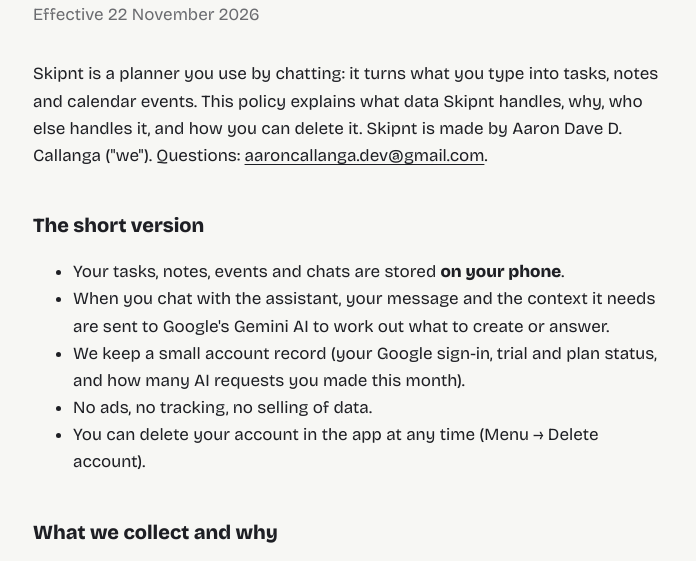
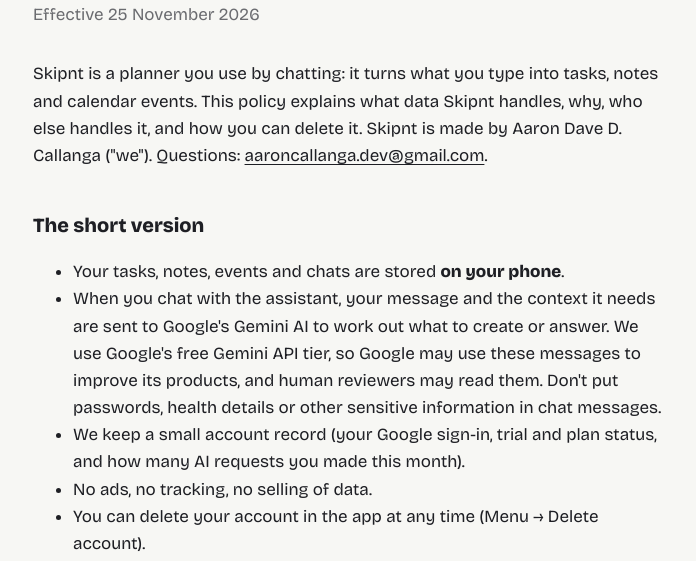
Before and after one commit to AaronCallanga/-skipnt-site, a plain HTML site: page privacy.html in a window 1280 px wide. Shown: the part 161-722 px from the top of the page, without its empty margins (291-987 px from the left). Drawn offline with nearby package versions, Linux system fonts and the light colour scheme.

Commit message:
docs: disclose gemini free tier data use in privacy policy
Co-Authored-By: Claude Opus 5.5 <noreply@anthropic.com>

```diff
--- a/privacy.html
+++ b/privacy.html
@@ -10,14 +10,14 @@
 <main>
 <a class="mark" href="index.html">skipn<span>’</span>t</a>
 <h1>Privacy Policy</h1>
-<p class="date">Effective 22 November 2026</p>
+<p class="date">Effective 25 November 2026</p>
 
 <p>Skipnt is a planner you use by chatting: it turns what you type into tasks, notes and calendar events. This policy explains what data Skipnt handles, why, who else handles it, and how you can delete it. Skipnt is made by Aaron Dave D. Callanga ("we"). Questions: <a href="mailto:aaroncallanga.dev@gmail.com">aaroncallanga.dev@gmail.com</a>.</p>
 
 <h2>The short version</h2>
 <ul>
   <li>Your tasks, notes, events and chats are stored <strong>on your phone</strong>.</li>
-  <li>When you chat with the assistant, your message and the context it needs are sent to Google's Gemini AI to work out what to create or answer.</li>
+  <li>When you chat with the assistant, your message and the context it needs are sent to Google's Gemini AI to work out what to create or answer. We use Google's free Gemini API tier, so Google may use these messages to improve its products, and human reviewers may read them. Don't put passwords, health details or other sensitive information in chat messages.</li>
   <li>We keep a small account record (your Google sign-in, trial and plan status, and how many AI requests you made this month).</li>
   <li>No ads, no tracking, no selling of data.</li>
   <li>You can delete your account in the app at any time (Menu → Delete account).</li>
```
